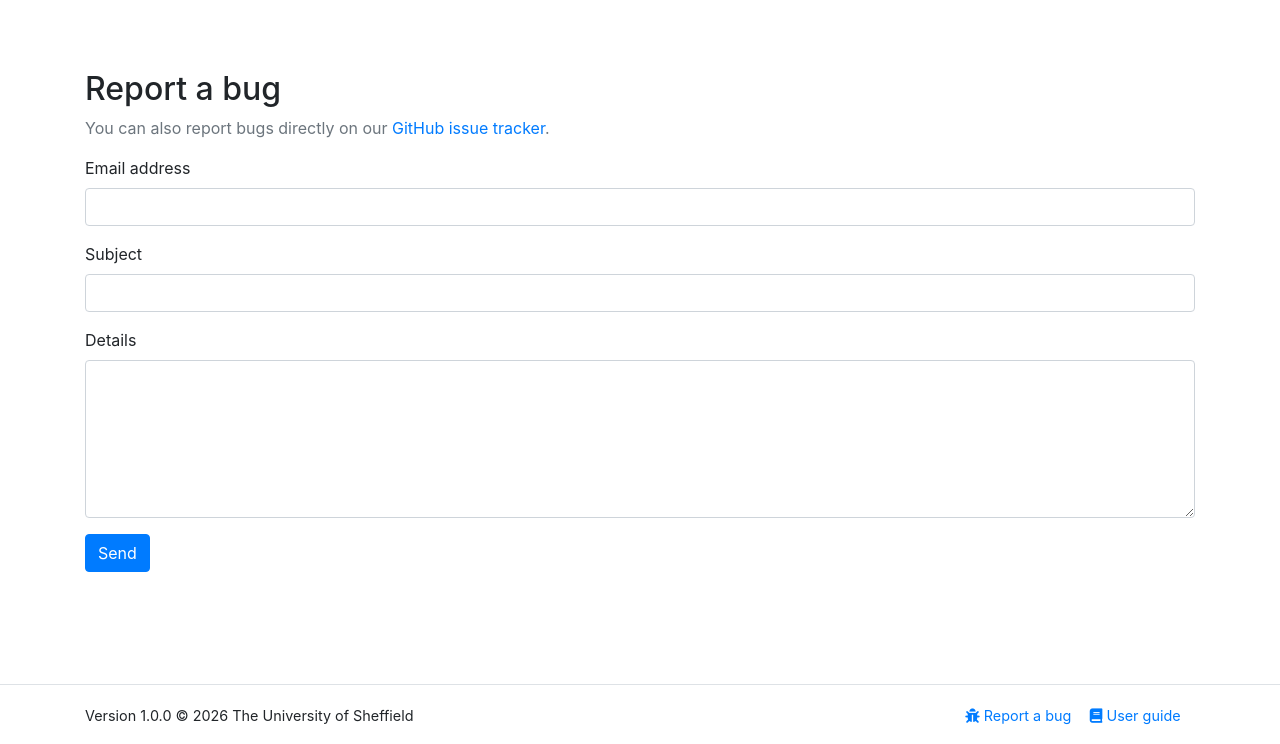
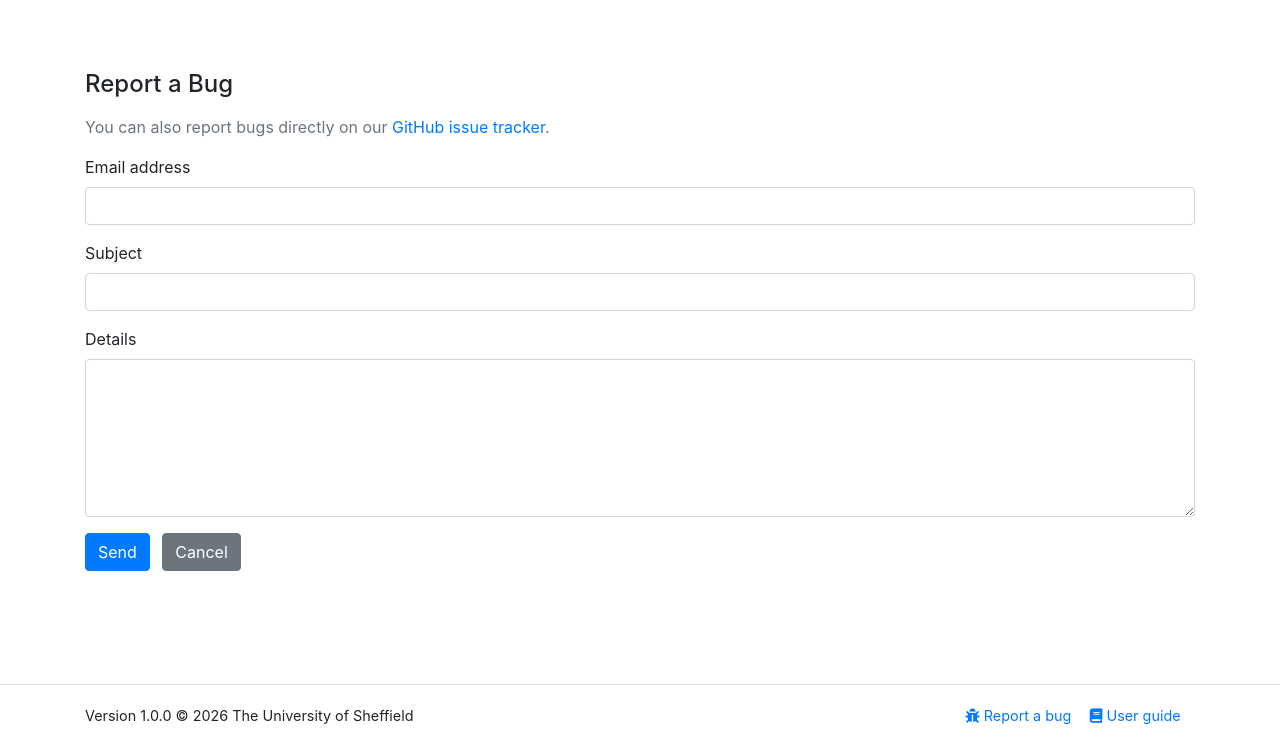
Before and after one commit to Montgomery-SLIC/slic, a Django app: page /bug-report/ in a window 1280 px wide. Shown: the part 56-800 px from the top of the page. Run offline with Django 4.2, Linux system fonts and the light colour scheme; parts of the project's set-up code (start-up, migrations or seed data) failed here and were passed over; some libraries are stand-ins or nearby versions.

Commit message:
feat: cancel buttons

```diff
--- a/templates/bug_reports/new.html
+++ b/templates/bug_reports/new.html
@@ -1,30 +1,29 @@
 {% extends "base.html" %}
 {% load i18n %}
 
-{% block title %}{% trans "Report a bug" %}{% endblock %}
+{% block title %}{% trans "Report a Bug" %}{% endblock %}
 
 {% block content %}
-<h2>{% trans "Report a bug" %}</h2>
+<h1 class="h4 mb-3">{% trans "Report a Bug" %}</h1>
 <p class="text-muted">{% blocktrans %}You can also report bugs directly on our <a href="https://github.com/Montgomery-SLIC/slic/issues" target="_blank" rel="noopener noreferrer">GitHub issue tracker</a>.{% endblocktrans %}</p>
 
 {% if error %}
 <div class="alert alert-danger mt-3" role="alert">{{ error }}</div>
 {% endif %}
 
-<form action="{% url 'bug_report_submit' %}" method="post" class="simple_form" id="bug-report-form">
+<form action="{% url 'bug_report_submit' %}" method="post" id="bug-report-form">
   {% csrf_token %}
-  <div class="form-inputs">
-    <div class="form-group">
-      <label for="email">{% trans "Email address" %}</label>
+  <div class="mb-3">
+    <label for="email" class="form-label">{% trans "Email address" %}</label>
     <input type="text" name="email" id="email" class="form-control">
   </div>
-    <div class="form-group">
-      <label for="subject">{% trans "Subject" %}</label>
+  <div class="mb-3">
+    <label for="subject" class="form-label">{% trans "Subject" %}</label>
     <input type="text" name="subject" id="subject" class="form-control">
   </div>
-    <div class="form-group">
-      <label for="report">{% trans "Details" %}</label>
-      <textarea name="report" id="report" rows="6" cols="24" class="form-control"></textarea>
+  <div class="mb-3">
+    <label for="report" class="form-label">{% trans "Details" %}</label>
+    <textarea name="report" id="report" rows="6" class="form-control"></textarea>
   </div>
   {% if RECAPTCHA_PUBLIC_KEY %}
     <script src="https://www.google.com/recaptcha/api.js" async defer></script>
@@ -33,10 +32,8 @@
       {% trans "Please complete the 'I am not a robot' check." %}
     </div>
   {% endif %}
-    <div class="form-group">
-      <input type="submit" value="{% trans 'Send' %}" class="btn btn-primary">
-    </div>
-  </div>
+  <button type="submit" class="btn btn-primary">{% trans "Send" %}</button>
+  <a href="javascript:history.back()" class="btn btn-secondary ml-2">{% trans "Cancel" %}</a>
 </form>
 
 {% if RECAPTCHA_PUBLIC_KEY %}
--- a/templates/responses/sample_intro.html
+++ b/templates/responses/sample_intro.html
@@ -5,11 +5,9 @@
 
 {% block content %}
 <div class="text-center">
-  <h2>{{ sample.name }}</h2>
+  <h1 class="h4 mb-3">{{ sample.name }}</h1>
   <p>{% trans "You are about to listen to a sample. Please use headphones if possible." %}</p>
-  <br>
+  <p class="text-muted">{% trans "Click begin when you are ready to start." %}</p>
   <a href="{{ next_url }}" class="btn btn-primary" role="button">{% trans "Begin" %}</a>
-  <br>
-  <p class="text-muted">{% trans "Click begin when you are ready to start." %}</p>
 </div>
 {% endblock %}
--- a/templates/tasks/click_task_edit.html
+++ b/templates/tasks/click_task_edit.html
@@ -5,11 +5,11 @@
 
 {% block content %}
 {% if task.sample_task_id %}
-<a href="{% url 'tasks:sample_task_edit' pk=task.sample_task_id %}" class="btn btn-primary">
+<a href="{% url 'tasks:sample_task_edit' pk=task.sample_task_id %}" class="btn btn-outline-secondary">
   <i class="fas fa-reply"></i> {% trans "Back to" %} {{ task.sample_task.name }}
 </a>
 {% else %}
-<a href="{% url 'experiments:show' pk=task.experiment_id %}" class="btn btn-primary">
+<a href="{% url 'experiments:show' pk=task.experiment_id %}" class="btn btn-outline-secondary">
   <i class="fas fa-reply"></i> {% trans "Back to" %} {{ task.experiment.name }}
 </a>
 {% endif %}
--- a/templates/tasks/click_task_new.html
+++ b/templates/tasks/click_task_new.html
@@ -1,10 +1,10 @@
 {% extends "base.html" %}
 {% load i18n %}
 
-{% block title %}{% trans "New reaction task" %}{% endblock %}
+{% block title %}{% trans "New Reaction Task" %}{% endblock %}
 
 {% block content %}
-<h1 class="h4 mb-4">{% trans "New reaction task" %}</h1>
+<h1 class="h4 mb-4">{% trans "New Reaction Task" %}</h1>
 <form method="post" action="{% url 'tasks:click_task_create' taskable_type=taskable_type taskable_id=taskable_id %}">
   {% csrf_token %}
   {% for field in form %}
--- a/templates/tasks/intermediate_screen_edit.html
+++ b/templates/tasks/intermediate_screen_edit.html
@@ -5,11 +5,11 @@
 
 {% block content %}
 {% if task.sample_task_id %}
-<a href="{% url 'tasks:sample_task_edit' pk=task.sample_task_id %}" class="btn btn-primary">
+<a href="{% url 'tasks:sample_task_edit' pk=task.sample_task_id %}" class="btn btn-outline-secondary">
   <i class="fas fa-reply"></i> {% trans "Back to" %} {{ task.sample_task.name }}
 </a>
 {% else %}
-<a href="{% url 'experiments:show' pk=task.experiment_id %}" class="btn btn-primary">
+<a href="{% url 'experiments:show' pk=task.experiment_id %}" class="btn btn-outline-secondary">
   <i class="fas fa-reply"></i> {% trans "Back to" %} {{ task.experiment.name }}
 </a>
 {% endif %}
--- a/templates/tasks/intermediate_screen_new.html
+++ b/templates/tasks/intermediate_screen_new.html
@@ -1,10 +1,10 @@
 {% extends "base.html" %}
 {% load i18n %}
 
-{% block title %}{% trans "Create intermediate screen task" %}{% endblock %}
+{% block title %}{% trans "Create Intermediate Screen Task" %}{% endblock %}
 
 {% block content %}
-<h1 class="h4 mb-4">{% trans "Create intermediate screen task" %}</h1>
+<h1 class="h4 mb-4">{% trans "Create Intermediate Screen Task" %}</h1>
 <form method="post" action="{% url 'tasks:intermediate_screen_create' taskable_type=taskable_type taskable_id=taskable_id %}">
   {% csrf_token %}
   {% for field in form %}
--- a/templates/tasks/listening_task_edit.html
+++ b/templates/tasks/listening_task_edit.html
@@ -5,11 +5,11 @@
 
 {% block content %}
 {% if task.sample_task_id %}
-<a href="{% url 'tasks:sample_task_edit' pk=task.sample_task_id %}" class="btn btn-primary">
+<a href="{% url 'tasks:sample_task_edit' pk=task.sample_task_id %}" class="btn btn-outline-secondary">
   <i class="fas fa-reply"></i> {% trans "Back to" %} {{ task.sample_task.name }}
 </a>
 {% else %}
-<a href="{% url 'experiments:show' pk=task.experiment_id %}" class="btn btn-primary">
+<a href="{% url 'experiments:show' pk=task.experiment_id %}" class="btn btn-outline-secondary">
   <i class="fas fa-reply"></i> {% trans "Back to" %} {{ task.experiment.name }}
 </a>
 {% endif %}
--- a/templates/tasks/listening_task_new.html
+++ b/templates/tasks/listening_task_new.html
@@ -1,10 +1,10 @@
 {% extends "base.html" %}
 {% load i18n %}
 
-{% block title %}{% trans "New listening task" %}{% endblock %}
+{% block title %}{% trans "New Listening Task" %}{% endblock %}
 
 {% block content %}
-<h1 class="h4 mb-4">{% trans "New listening task" %}</h1>
+<h1 class="h4 mb-4">{% trans "New Listening Task" %}</h1>
 <form method="post" action="{% url 'tasks:listening_task_create' taskable_type=taskable_type taskable_id=taskable_id %}">
   {% csrf_token %}
   {% for field in form %}
```
Also changed, not shown: templates/experiments/edit.html (+13 -16 lines), templates/experiments/new.html (+6 -7 lines), templates/experiments/terms.html (+6 -9 lines), templates/responses/tasks/click_task.html (+2 -11 lines). Lines whose indentation alone changed are shown as unchanged.
